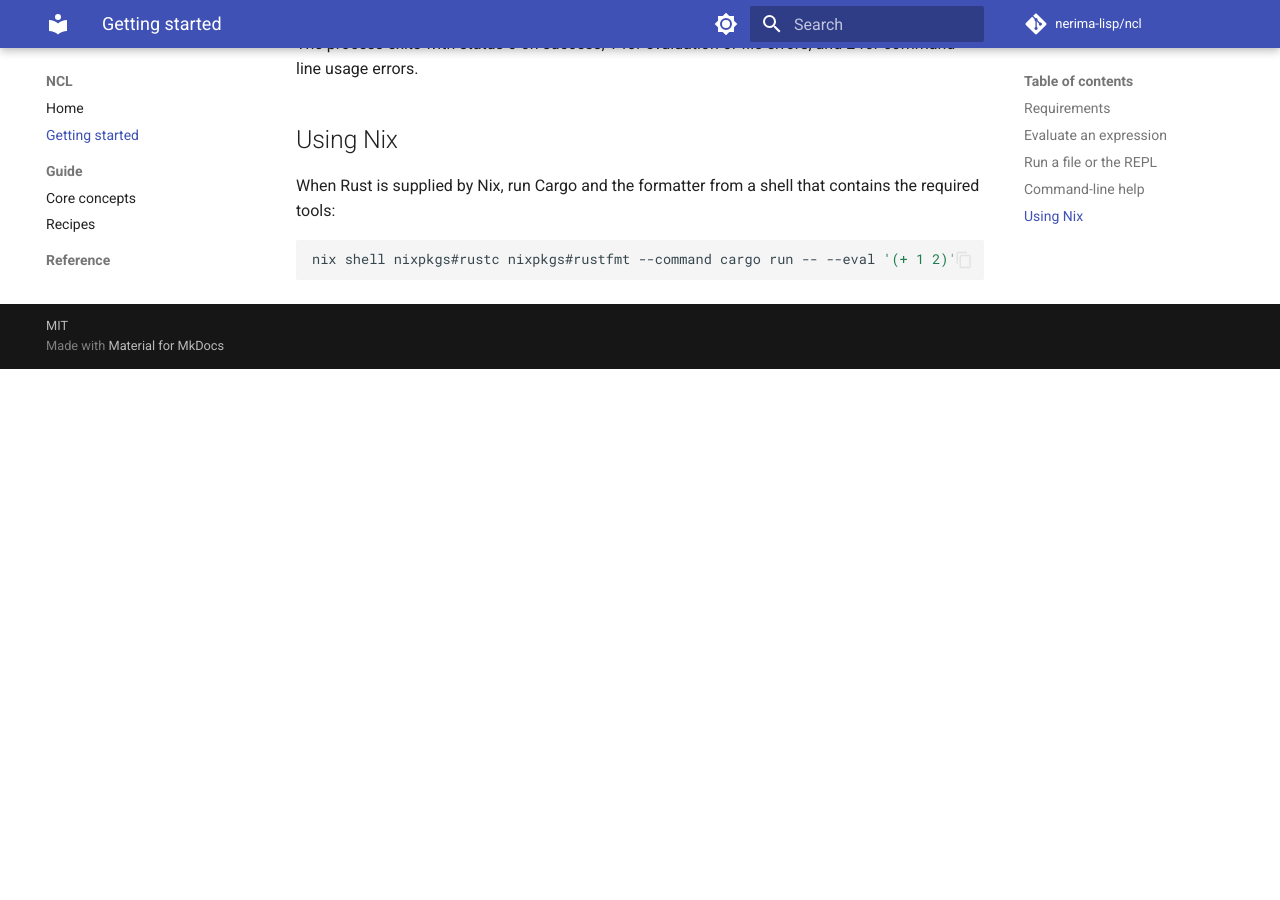
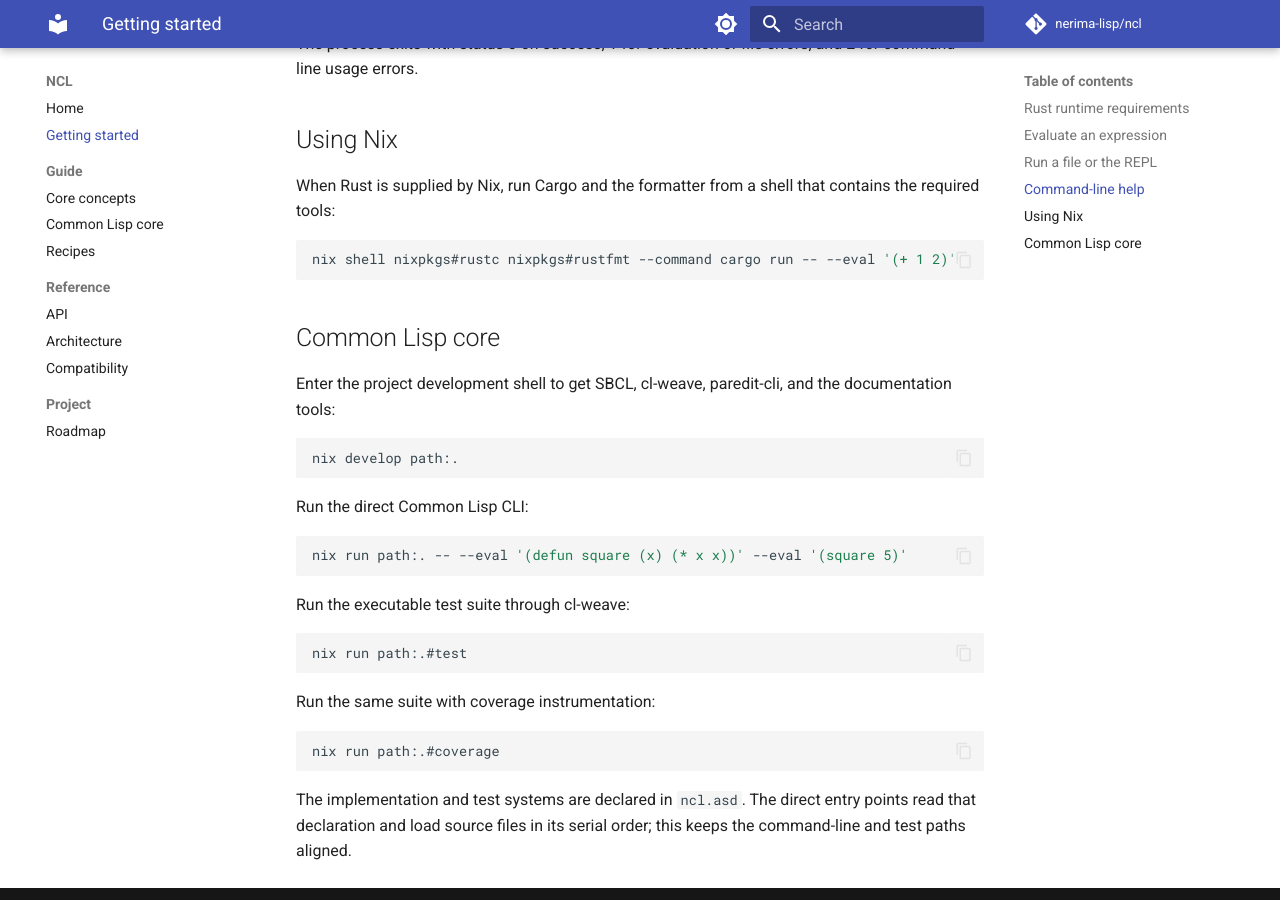
Before and after one commit to nerima-lisp/ncl, an MkDocs documentation site: the page built from docs/src/getting-started.md, in a window 1280 px wide and 900 px high, scrolled down 1241 px. Built offline with MkDocs 1.6.1 and Material for MkDocs 9.7.7, drawn with Linux system fonts in a browser that asks for light colours; comment, search, counter and statistics services are not loaded; before the commit the page ends 1610 px from its top, so only the background shows below that; some of the changed text lies outside the part shown.

Commit message:
Document the Common Lisp core workflow

```diff
--- a/docs/mkdocs.yml
+++ b/docs/mkdocs.yml
@@ -49,6 +49,7 @@
   - Getting started: getting-started.md
   - Guide:
       - Core concepts: guide/core-concepts.md
+      - Common Lisp core: guide/common-lisp-core.md
       - Recipes: guide/recipes.md
   - Reference:
       - API: reference/api.md
--- a/docs/src/getting-started.md
+++ b/docs/src/getting-started.md
@@ -1,6 +1,6 @@
 # Getting started
 
-## Requirements
+## Rust runtime requirements
 
 Install Rust 1.85 or newer. The repository is a Cargo workspace, so all
 commands below are run from its root.
@@ -69,3 +69,34 @@
 ~~~sh
 nix shell nixpkgs#rustc nixpkgs#rustfmt --command cargo run -- --eval '(+ 1 2)'
 ~~~
+
+## Common Lisp core
+
+Enter the project development shell to get SBCL, cl-weave, paredit-cli, and
+the documentation tools:
+
+~~~sh
+nix develop path:.
+~~~
+
+Run the direct Common Lisp CLI:
+
+~~~sh
+nix run path:. -- --eval '(defun square (x) (* x x))' --eval '(square 5)'
+~~~
+
+Run the executable test suite through cl-weave:
+
+~~~sh
+nix run path:.#test
+~~~
+
+Run the same suite with coverage instrumentation:
+
+~~~sh
+nix run path:.#coverage
+~~~
+
+The implementation and test systems are declared in `ncl.asd`. The direct
+entry points read that declaration and load source files in its serial order;
+this keeps the command-line and test paths aligned.
```
Also changed, not shown: docs/src/guide/common-lisp-core.md (added, +74 -0 lines), docs/src/index.md (+8 -5 lines), docs/src/reference/api.md (+8 -1 lines), docs/src/reference/compatibility.md (+5 -3 lines), README.md.
